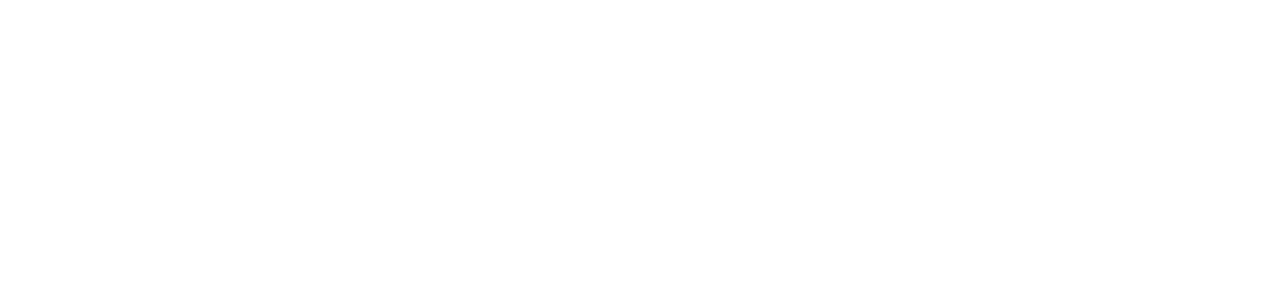
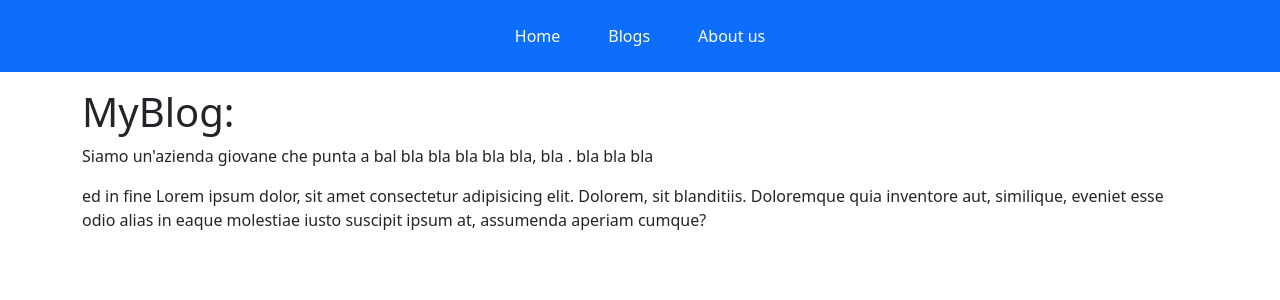
Before and after one commit to AlessandroSottosanti/react-router, a React (Vite) app: page /about-us in a window 1280 px wide. Before the commit this address had no page. Shown: the top 300 px of the page. Built offline with nearby package versions, Linux system fonts and the light colour scheme.

Commit message:
feat: about us page

```diff
--- a/src/App.jsx
+++ b/src/App.jsx
@@ -8,6 +8,7 @@
 import HomePage from "./pages/HomePage";
 import BlogsPage from "./pages/BlogsPage";
 import FormPage from "./pages/FormPage";
+import AboutUsPage from "./pages/AboutUsPage";
 
 function App() {
   return (
@@ -16,6 +17,7 @@
         <Route element={<AppLayout/>}>
           <Route path="/" element={<HomePage/>}/>
           <Route path="/blogs" element={<BlogsPage/>} />
+          <Route path="/about-us" element={<AboutUsPage/>} />
           <Route path="/form" element={<FormPage/>} />
         </Route>
       </Routes>
--- a/src/components/AppHeader.jsx
+++ b/src/components/AppHeader.jsx
@@ -9,6 +9,10 @@
         {
             path: "/blogs",
             title: "Blogs"
+        },
+        {
+            path: "/about-us",
+            title: "About us"
         }
 
     ]
--- /dev/null
+++ b/src/pages/AboutUsPage.jsx
@@ -0,0 +1,15 @@
+function AboutUsPage() {
+    return (
+        <main className="my-3">
+            <div className="container">
+                <h1>MyBlog:</h1>
+                <p>Siamo un'azienda giovane che punta a bal bla bla bla bla bla, bla . bla bla bla</p>
+                <p>ed in fine Lorem ipsum dolor, sit amet consectetur adipisicing elit. Dolorem, sit blanditiis.
+                     Doloremque quia inventore aut, similique,
+                    eveniet esse odio alias in eaque molestiae iusto suscipit ipsum at, assumenda aperiam cumque?</p>
+            </div>
+        </main>
+    )
+}
+
+export default AboutUsPage;
--- a/src/pages/HomePage.jsx
+++ b/src/pages/HomePage.jsx
@@ -1,7 +1,15 @@
 function HomePage() {
     return (
         <main>
-            <h1>HOME PAGE</h1>
+            <div className="container my-3">
+                <h1>Benvenuto/a in MyBlog!</h1>
+                <p>Questa WebApp consente di leggere ed inserire nuovi post.</p>
+                <h2>Tecnologie usate:</h2>
+                <ul>
+                    <li className="my-1">React JS</li>
+                    <li>Express JS</li>
+                </ul>
+            </div>
         </main>
     )
 }
```
